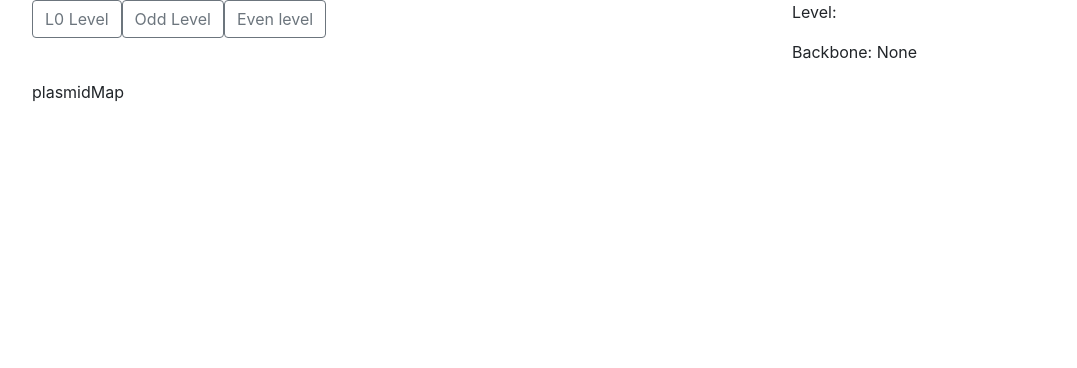
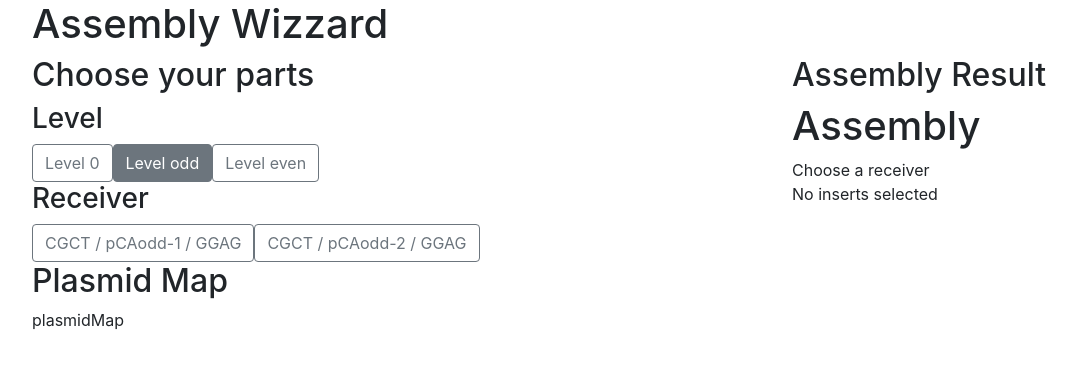
Before and after one commit to Meristembio/assembly_wizard, a React (Create React App) app: page / in a window 1280 px wide. Shown: the top 368 px of the page, without its empty margins (50-1127 px from the left). Built offline with nearby package versions, Linux system fonts and the light colour scheme.

Commit message:
Functional test

```diff
--- a/src/App.js
+++ b/src/App.js
@@ -1,72 +1,237 @@
 import React from 'react';
 import './assembly_wizzard.css';
 
-const plasmids = [
+const defaultState = {
+        level: 'odd',
+        receiver: null,
+        inserts: []
+    }
+
+const parts = [
+    {
+        id: '1',
+        name: 'pCAodd-1',
+        oh3: 'GGAG',
+        oh5: 'CGCT',
+        level: 1,
+        type: 'r'
+    },
     {
         id: '2',
-        name: 'pCAodd-1',
-        oh5: 'GGAG',
-        oh3: 'CGCT',
+        name: 'pCAodd-2',
+        oh3: 'GGAG',
+        oh5: 'CGCT',
         level: 1,
         type: 'r'
+    },
+    {
+        id: '10',
+        name: 'AC-J23101',
+        oh5: 'GGAG',
+        oh3: 'AATG',
+        level: 0,
+        type: 'i'
+    },
+    {
+        id: '11',
+        name: 'AC-J23118',
+        oh5: 'GGAG',
+        oh3: 'AATG',
+        level: 0,
+        type: 'i'
+    },
+    {
+        id: '12',
+        name: 'CE-GFP',
+        oh5: 'AATG',
+        oh3: 'GCTT',
+        level: 0,
+        type: 'i'
+    },
+    {
+        id: '13',
+        name: 'EF-B0015',
+        oh5: 'GCTT',
+        oh3: 'CGCT',
+        level: 0,
+        type: 'i'
     }
 ]
+
+class InsertRenderAssembly extends React.Component {
+    render() {
+        const part = this.props.part
+
+        return <p>
+        {part.oh5} / {part.name} / {part.oh3}
+        </p>
+    }
+}
+
+class ReceiverRenderAssembly extends React.Component {
+    render() {
+        const part = this.props.part
+
+        return <p>
+        {part.oh5} / {part.name} / {part.oh3}
+        </p>
+    }
+}
+
+class InsertRender extends React.Component {
+    render() {
+        const part = this.props.part
+
+        return <button
+        type="button"
+        className="btn btn-outline-secondary"
+        name={"receiver-set-" + part.id}
+        value={part.id}
+        onClick={this.props.addPartHandler}>
+        {part.oh5} / {part.name} / {part.oh3}
+        </button>
+    }
+}
+
+
+class ReceiverRender extends React.Component {
+    render() {
+        const part = this.props.part
+
+        let button_class = "btn btn-outline-secondary"
+        if(this.props.active) button_class = "btn btn-secondary"
+
+        return <button
+        type="button"
+        className={button_class}
+        name={"receiver-set-" + part.id}
+        value={part.id}
+        onClick={this.props.setReceiverHandler}>
+        {part.oh5} / {part.name} / {part.oh3}
+        </button>
+    }
+}
+
+class LevelRender extends React.Component {
+    render() {
+        let button_class = "btn btn-outline-secondary"
+        if(this.props.active) button_class = "btn btn-secondary"
+
+        return <button type="button" className={button_class} name={"level-" + this.props.value} value={this.props.value} onClick={this.props.setLevelHandler}>{this.props.name}</button>
+    }
+}
 
 class PartSelector extends React.Component {
     render() {
         const config = this.props.config
+        let receiver_parts_output = <div>
+            <p>Please selet a level to continue</p>
+        </div>
         if(config.level){
-            let backbone_output = null
+            let receiver_output = []
+            receiver_output.push(<h3>Receiver</h3>)
+            parts.forEach((part) => {
+                if(
+                (('odd' === config.level && part.level%2 === 1) || ('even' === config.level && part.level%2 === 0))
+                && part.type === 'r'
+                ){
+                let active = false
+                if(part === config.receiver) active = true
+                receiver_output.push(<ReceiverRender part={part} active={active} config={config} setReceiverHandler={this.props.setReceiverHandler} />)
+                }
+            })
 
-            if(config.backbone){
-                backbone_output = <div>
-                    Backbone: {config.backbone.name}
-                    <button type="button" class="btn btn-outline-secondary" name="backbone-reset" onClick={this.props.resetBackboneHandler}>Reset Backbone</button>
-                    </div>
-            } else {
-                backbone_output = []
-                plasmids.forEach((plasmid) => {
+            let inserts_output = []
+            if(config.receiver){
+                inserts_output.push(<h3>Parts</h3>)
+
+                let last_part_added = config.receiver
+                if(config.inserts.length){
+                    last_part_added = config.inserts[config.inserts.length - 1]
+                }
+                parts.forEach((part) => {
                     if(
-                    (('odd' === config.level && plasmid.level%2 === 1) || ('even' === config.level && plasmid.level%2 === 0))
-                    && plasmid.type === 'r'
-                    )
-                    backbone_output.push(<div>
-                    {plasmid.name} <button type="button" class="btn btn-outline-secondary" name={"backbone-set-" + plasmid.id} value={plasmid.id} onClick={this.props.setBackboneHandler}>Set Backbone</button>
-                    </div>)
+                    (('odd' === config.level && part.level%2 === 0) || ('even' === config.level && part.level%2 === 1))
+                    && part.type === 'i'
+                    && last_part_added.oh3 === part.oh5
+                    ){
+                    inserts_output.push(<InsertRender part={part} addPartHandler={this.props.addPartHandler} />)
+                    }
                 })
             }
 
-            let parts_output = null
-            return <div>
+
+            receiver_parts_output = <div>
                 <div>
-                    Level {config.level}
-                    <button type="button" class="btn btn-outline-secondary" name="level-none" value="" onClick={this.props.setLevelHandler}>Reset Level</button>
+                    {receiver_output}
                 </div>
                 <div>
-                    {backbone_output}
-                </div>
-                <div>
-                    {parts_output}
+                    {inserts_output}
                 </div>
             </div>
-        } else {
-            return <div>
-                <button type="button" class="btn btn-outline-secondary" name="level-0" value="0" onClick={this.props.setLevelHandler}>L0 Level</button>
-                <button type="button" class="btn btn-outline-secondary" name="level-odd" value="odd" onClick={this.props.setLevelHandler}>Odd Level</button>
-                <button type="button" class="btn btn-outline-secondary" name="level-even" value="even" onClick={this.props.setLevelHandler}>Even level</button>
+        }
+        let levels_data = [
+            {
+                value: '0'
+            },
+            {
+                value: 'odd'
+            },
+            {
+                value: 'even'
+            },
+        ]
+        const levels_output = []
+        levels_data.forEach((level_data) => {
+            let active = false
+            if(level_data.value === config.level) active = true
+            levels_output.push(<LevelRender name={"Level " + level_data.value} value={level_data.value} active={active} setLevelHandler = {this.props.setLevelHandler} />)
+        })
+        return <div>
+            <h3>Level</h3>
+            <div>
+                {levels_output}
             </div>
-        }
+            {receiver_parts_output}
+        </div>
     }
 }
 
 class AssemblyResult extends React.Component {
     render() {
         const config = this.props.config
-        let backboneName = "None"
-        if(config.backbone) {backboneName = config.backbone.name}
+        const receiver = config.receiver
+
+        let receiver_output = "Choose a receiver"
+        let complete_assembly = "Add parts to complete the assembly"
+        let inserts_output = "No inserts selected"
+
+        if(receiver) {
+            receiver_output = <ReceiverRenderAssembly part={receiver} />
+            if(config.inserts.length){
+                if(config.receiver.oh5 === config.inserts[config.inserts.length -1].oh3){
+                    complete_assembly = "Assembly completed"
+                }
+                inserts_output = []
+                config.inserts.forEach((insert) => {
+                    inserts_output.push(<InsertRenderAssembly part={insert} />)
+                })
+            }
+        } else {
+            complete_assembly = ""
+        }
+
         return <div>
-        <p>Level: {config.level}</p>
-        <p>Backbone: {backboneName}</p>
+            <h1>Assembly</h1>
+            <div>
+                {complete_assembly}
+            </div>
+            <div>
+                {receiver_output}
+            </div>
+            <div>
+                {inserts_output}
+            </div>
         </div>
     }
 }
@@ -77,30 +242,31 @@ class PlasmidMap extends React.Component {
     }
 }
 
-const defaultState = {
-        level: null,
-        backbone: null,
-        parts: []
-    }
 class App extends React.Component {
     constructor(props) {
         super(props)
         this.state = defaultState
     }
-    setBackboneHandler = (event) => {
-        let backbone = null
-        plasmids.forEach((plasmid) => {
-            if(plasmid.id === event.target.value){
-                backbone = plasmid
+    addPartHandler = (event) => {
+        let inserts = this.state.inserts
+        parts.forEach((part) => {
+            if(part.id === event.target.value){
+                inserts.push(part)
             }
         })
         this.setState({
-            backbone: backbone
+            inserts: inserts
         })
     }
-    resetBackboneHandler = (event) => {
+    setReceiverHandler = (event) => {
+        let receiver = null
+        parts.forEach((part) => {
+            if(part.id === event.target.value){
+                receiver = part
+            }
+        })
         this.setState({
-            backbone: null
+            receiver: receiver
         })
     }
     setLevelHandler = (event) => {
@@ -114,16 +280,20 @@ class App extends React.Component {
     render () {
         return <div id="assembly_wizzard">
             <div className="container">
+                <h1>Assembly Wizzard</h1>
                 <div className="row">
                     <div className="col-8">
-                        <PartSelector config={this.state} setLevelHandler={this.setLevelHandler} resetBackboneHandler={this.resetBackboneHandler} setBackboneHandler={this.setBackboneHandler} />
+                        <h2>Choose your parts</h2>
+                        <PartSelector config={this.state} setLevelHandler={this.setLevelHandler} setReceiverHandler={this.setReceiverHandler} addPartHandler={this.addPartHandler} />
                     </div>
                     <div className="col-4">
+                        <h2>Assembly Result</h2>
                         <AssemblyResult config={this.state} />
                     </div>
                 </div>
                 <div className="row">
                     <div className="col-12">
+                        <h2>Plasmid Map</h2>
                         <PlasmidMap />
                     </div>
                 </div>
```
Also changed, not shown: 1 other file (tests, documents, lock files or other folders).
